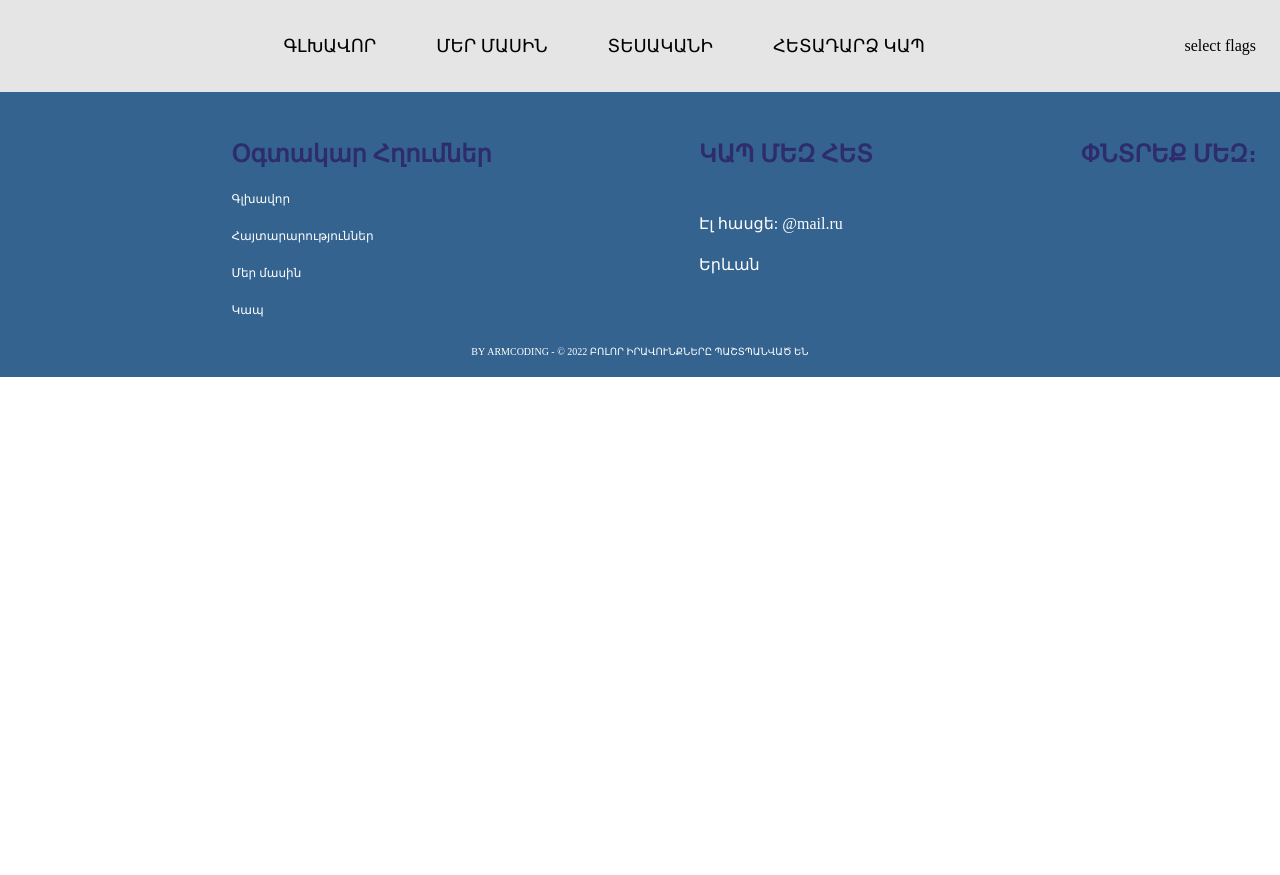
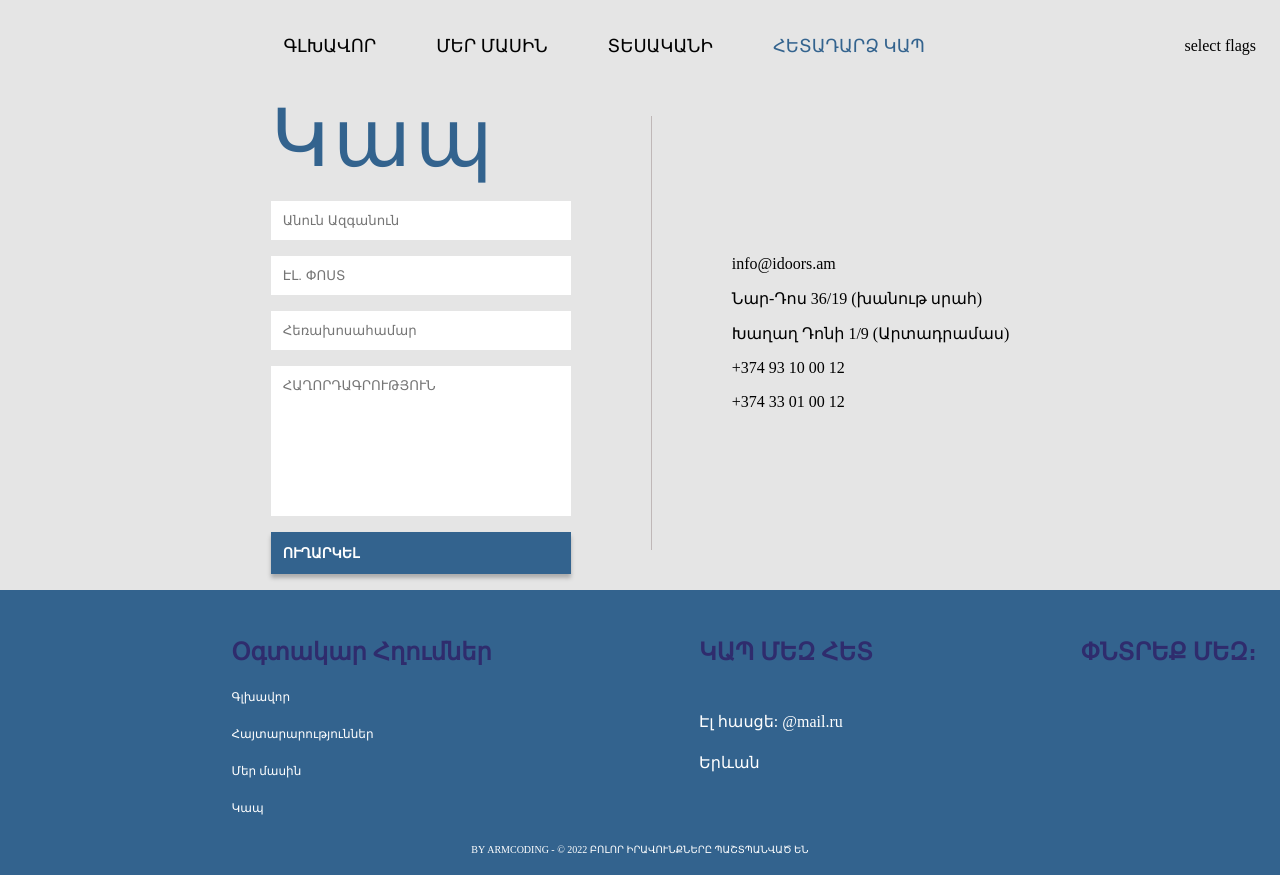
Before and after one commit to artsimonyan21/IDoors_FE, a React (Vite) app: page /contact in a window 1280 px wide. Before the commit the page ends 800 px from the top, so only its background shows below. Built offline with nearby package versions, Linux system fonts and the light colour scheme.

Commit message:
add uniq product page

```diff
--- a/package.json
+++ b/package.json
@@ -28,6 +28,7 @@
     "eslint-plugin-react-hooks": "^4.6.0",
     "eslint-plugin-react-refresh": "^0.4.3",
     "typescript": "^5.0.2",
-    "vite": "^4.4.5"
+    "vite": "^4.4.5",
+    "vite-plugin-svgr": "^3.2.0"
   }
 }
--- a/src/Pages/ContactUs/ContactUs.tsx
+++ b/src/Pages/ContactUs/ContactUs.tsx
@@ -1,7 +1,37 @@
 import "./contact_us.scss";
 
 const ContactUs = () => {
-  return <div></div>;
+  return (
+    <div className="contact_us_wrapper">
+      <div className="select_info_wrapper">
+        <div>
+          <h3>Կապ</h3>
+          <input type="text" placeholder="Անուն Ազգանուն" />
+          <input type="email" placeholder="ԷԼ. ՓՈՍՏ" />
+          <input type="text" placeholder="Հեռախոսահամար" />
+          <textarea
+            name=""
+            id=""
+            cols="30"
+            rows="10"
+            placeholder="ՀԱՂՈՐԴԱԳՐՈՒԹՅՈՒՆ"
+          ></textarea>
+          <button>
+            Ուղարկել <img src="" alt="" />
+          </button>
+        </div>
+        <div className="line"></div>
+        <div className="info_in_door">
+          <p>info@idoors.am </p>
+          <p>Նար-Դոս 36/19 (խանութ սրահ)</p>
+          <p>Խաղաղ Դոնի 1/9 (Արտադրամաս)</p>
+          <p>+374 93 10 00 12</p>
+          <p>+374 33 01 00 12</p>
+        </div>
+      </div>
+      <div></div>
+    </div>
+  );
 };
 
 export default ContactUs;
--- a/src/Pages/ContactUs/contact_us.scss
+++ b/src/Pages/ContactUs/contact_us.scss
@@ -0,0 +1,76 @@
+.contact_us_wrapper {
+  width: 100%;
+  height: fit-content;
+  padding: 0 36px;
+  display: flex;
+  flex-direction: column;
+  justify-content: center;
+
+  .select_info_wrapper {
+    width: 100%;
+    height: 100%;
+    display: flex;
+    align-items: center;
+    justify-content: center;
+    gap: 80px;
+    padding-bottom: 16px;
+
+    h3 {
+      color: #33638e;
+      font-family: EZO-NA;
+      font-size: 80px;
+      font-style: normal;
+      font-weight: 500;
+      line-height: normal;
+      letter-spacing: 3.807px;
+    }
+
+    .line {
+      height: 434px;
+      border-right: 1px solid #bfb7b7;
+    }
+
+    > div {
+      display: flex;
+      flex-direction: column;
+      gap: 16px;
+      //   border-right: 1px solid #bfb7b7;
+
+      input {
+        width: 300px;
+        padding: 12px 12px;
+        align-items: center;
+        gap: 26px;
+        border: none;
+      }
+
+      textarea {
+        width: 300px;
+        height: 150px;
+        border: none;
+        resize: none;
+        padding: 12px 12px;
+      }
+
+      button {
+        width: 300px;
+        padding: 0 12px;
+        height: 42px;
+        flex-shrink: 0;
+        background: #33638e;
+        box-shadow: 0px 4px 4px 0px rgba(0, 0, 0, 0.25);
+        border: none;
+        display: inline-flex;
+        gap: 12px;
+        align-items: center;
+        color: #fff;
+        font-family: Bokonique;
+        font-size: 14px;
+        font-style: normal;
+        font-weight: 700;
+        line-height: normal;
+        text-transform: uppercase;
+      }
+    }
+  }
+}
--- a/src/Pages/Products/Products.tsx
+++ b/src/Pages/Products/Products.tsx
@@ -1,17 +1,21 @@
 import "./products.scss";
 import LineIcon from "../../assets/images/arrow.png";
 
-// import FirstArrangement from "./components/FirstArrangement";
+import FirstArrangement from "./components/FirstArrangement";
 import SecondArrangement from "./components/SecondArrangement";
-// import { useState } from "react";
+import { NavLink, useSearchParams } from "react-router-dom";
+
+const components = {
+  first_arrangement: FirstArrangement,
+  second_arrangement: SecondArrangement,
+};
 
 const Products = () => {
-  // const [changeArrangement, setChangeArrangement] = useState({
-  //   firstArrangement: true,
-  //   secondArrangement: false,
-  // });
+  const [searchParams] = useSearchParams();
+  const type = searchParams.get("type") as keyof typeof components;
 
-  // const handleChangeArrangement = () => {};
+  console.log("disukfiudhfiuhf", type);
+  const Component = components[type];
 
   return (
     <div className="products_wrapper">
@@ -28,10 +32,12 @@ const Products = () => {
         </button>
       </div>
       <div className="products_wrapper_content">
-        <div></div>
+        <div>
+          <NavLink to="/products?type=first_arrangement"></NavLink>
+          <NavLink to="/products?type=first_arrangement"></NavLink>
+        </div>
 
-        {/* <FirstArrangement /> */}
-        <SecondArrangement />
+        <Component />
       </div>
     </div>
   );
--- /dev/null
+++ b/src/Pages/UniqProduct/index.ts
@@ -0,0 +1,3 @@
+import Uniqroduct from "./Uniqroduct";
+
+export default Uniqroduct;
--- a/src/Router.tsx
+++ b/src/Router.tsx
@@ -1,6 +1,7 @@
 import Home from "./Pages/Home";
 import About from "./Pages/About";
 import Products from "./Pages/Products";
+import ContactUs from "./Pages/ContactUs";
 import { Route, Routes } from "react-router";
 
 const Router = () => {
@@ -8,7 +9,8 @@ const Router = () => {
     <Routes>
       <Route element={<Home />} path="/" />
       <Route element={<About />} path="/about" />
-      <Route element={<Products />} path="/products" />
+      <Route element={<Products />} path="/products?type=firs-arragement" />
+      <Route element={<ContactUs />} path="/contact" />
     </Routes>
   );
 };
--- a/src/layouts/MainLayout/Header/Header.tsx
+++ b/src/layouts/MainLayout/Header/Header.tsx
@@ -1,5 +1,5 @@
 import "./header.scss";
-// import Logo from "../../../../../assets/img/logo.svg";
+// import Logo from "../../../assets/images/logo.svg";
 // import SearchIcon from "../../../../../assets/img/search.svg";
 
 import { NavLink } from "react-router-dom";
@@ -22,13 +22,13 @@ const Header = () => {
           Մեր մասին
         </NavLink>
         <NavLink
-          to="/products"
+          to="/products?type=first_arrangement"
           className={({ isActive }) => (isActive ? "active" : "")}
         >
           ՏԵՍականի
         </NavLink>
         <NavLink
-          to="/"
+          to="/contact"
           className={({ isActive }) => (isActive ? "active" : "")}
         >
           ՀԵՏԱԴԱՐՁ ԿԱՊ
```
Also changed, not shown: src/Pages/UniqProduct/Uniqroduct.tsx (added, +7 -0 lines), .eslintrc.cjs, src/Pages/UniqProduct/uniq_product.scss (added), 1 other file (tests, documents, lock files or other folders).
